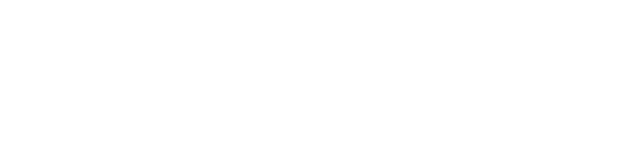
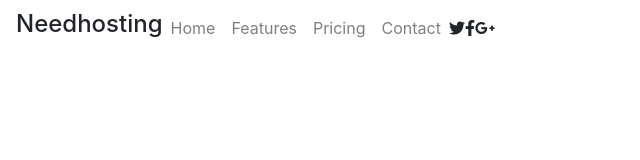
Before and after one commit to maverickamit/Psd-to-html, a plain HTML site: page index.html in a window 1280 px wide. Shown: the whole page, without its empty margins (0-640 px from the left). Drawn offline with nearby package versions, Linux system fonts and the light colour scheme.

Commit message:
added navbar html

```diff
--- a/index.html
+++ b/index.html
@@ -28,6 +28,42 @@
     <title>PSD to HTML Sample!</title>
   </head>
   <body>
+
+      <body>
+          <!--Navbar-->
+          <nav class="navbar navbar-expand-lg navbar-light mynav sticky-top ">
+            <h4>Needhosting</h4>
+            <ul class="navbar-nav ">
+              <li class="nav-item">
+                <a class="nav-link" href="#"
+                  >Home <span class="sr-only">(current)</span></a
+                >
+              </li>
+              <li class="nav-item">
+                <a class="nav-link" href="#">Features</a>
+              </li>
+              <li class="nav-item">
+                <a class="nav-link" href="#">Pricing</a>
+              </li>
+              <li class="nav-item">
+                <a class="nav-link" href="#">Contact</a>
+              </li>
+            </ul>
+            <ul class="logos  navbar-nav">
+                <li class="logo-item nav-item">
+                    <i class="fab fa-twitter"></i>
+
+                </li>
+                <li class="logo-item nav-item">
+                <i class="fab fa-facebook-f"></i>
+
+                </li>
+                <li class="logo-item nav-item">
+                    <i class="fab fa-google-plus-g"></i>
+                </li>
+
+              </ul>
+          </nav>
     <!-- Optional JavaScript -->
     <!-- jQuery first, then Popper.js, then Bootstrap JS -->
     <script
```
